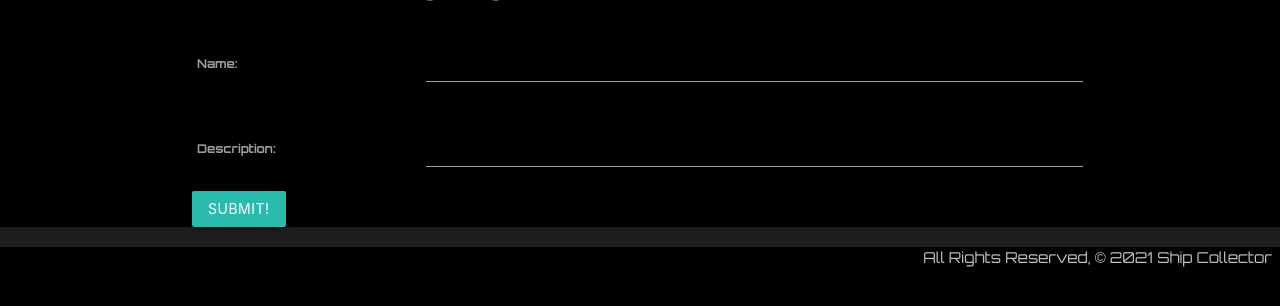
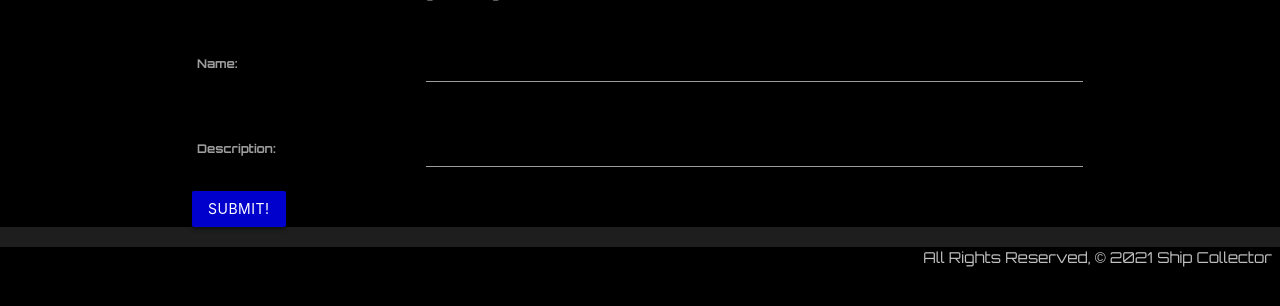
Before and after one commit to TheIanCannon/ShipCollector, a Django app: page /equipment/create/ in a window 1280 px wide, with the pointer over the restyled element. Shown: the part 179-485 px from the top of the page. Run offline with Django 3.2, Linux system fonts and the light colour scheme; the visitor is signed in with stand-in values (Sample User, id 1).

Commit message:
Update CSS, re-push to Heroku and Github

```diff
--- a/main_app/static/css/style.css
+++ b/main_app/static/css/style.css
@@ -5,6 +5,14 @@
 
     .btn {
       background-color: rgb(35, 80, 220);
+    }
+
+    .btn:hover{
+      background-color: mediumblue;
+    }
+
+    .btn:active{
+      background-color: lightblue;
     }
 
     .container,
```
